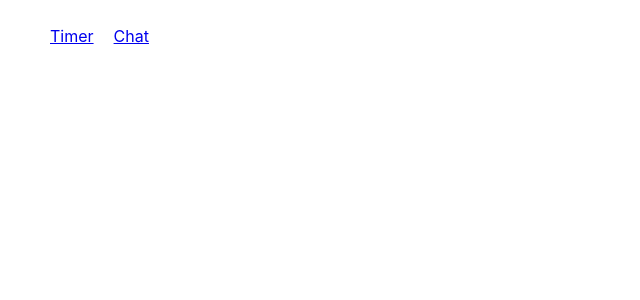
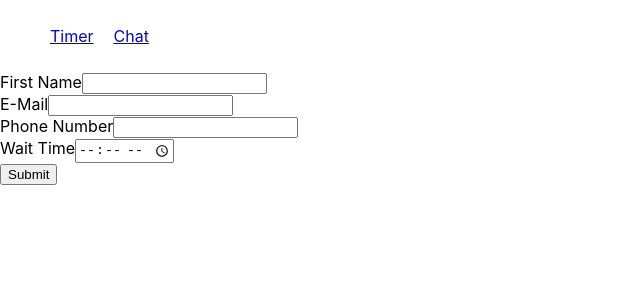
Before and after one commit to pdealba/Digital-Queue-Client, a React (Create React App) app: page /admin/new-user in a window 1280 px wide. Before the commit this address had no page. Shown: the top 300 px of the page, without its empty margins (0-640 px from the left). Built offline with nearby package versions, Linux system fonts and the light colour scheme.

Commit message:
added forum to let user fill in the information of the client

```diff
--- a/src/App.js
+++ b/src/App.js
@@ -1,13 +1,15 @@
 import { Routes, Route } from "react-router-dom";
 import "./App.css";
+import Layout from "./components/hoc/Layout/Layout";
+import SignInForum from "./components/admin/SignInForum";
+import Timer from "./components/Timer/Timer";
 import Chat from "./components/Chat/Chat";
-import Layout from "./components/hoc/Layout/Layout";
-import Timer from "./components/Timer/Timer";
 
 function App() {
   return (
     <Layout>
       <Routes>
+        <Route path="/admin/new-user" element={<SignInForum />} />
         <Route path="/timer" element={<Timer />} />
         <Route path="/chat" element={<Chat />} />
       </Routes>
--- /dev/null
+++ b/src/components/admin/SignInForum.js
@@ -0,0 +1,25 @@
+function SignInForum() {
+  return (
+    <form action="admin/add-new-user" method="GET">
+      <div>
+        <label for="name">First Name</label>
+        <input type="text" name="name" id="name" />
+      </div>
+      <div>
+        <label for="email">E-Mail</label>
+        <input type="email" name="email" id="email" />
+      </div>
+      <div>
+        <label for="userNumber">Phone Number</label>
+        <input type="tel" name="userNumber" id="userNumber" />
+      </div>
+      <div>
+        <label for="waitTime">Wait Time</label>
+        <input type="time" name="waitTime" id="waitTime" />
+      </div>
+      <button type="submit">Submit</button>
+    </form>
+  );
+}
+
+export default SignInForum;
```
